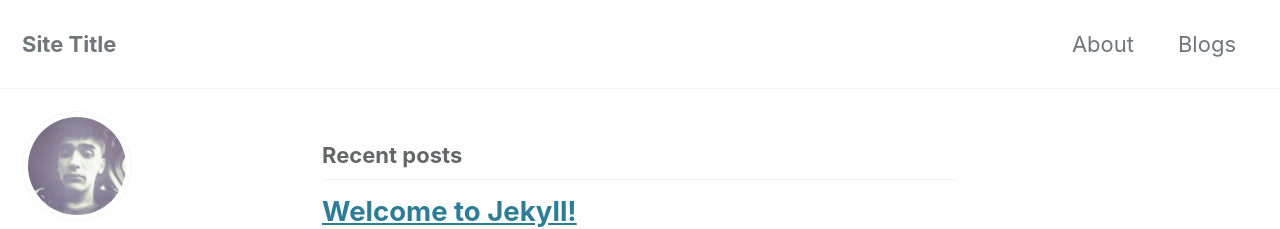
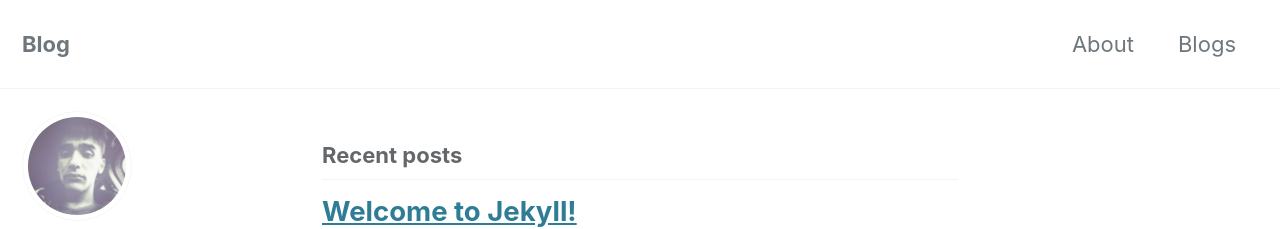
Before and after one commit to slahmer97/stevlulz.github.io, a Jekyll site: the page built from index.html, in a window 1280 px wide. Shown: the top 229 px of the page. Built offline with Jekyll 4.4.1, drawn with Linux system fonts in a browser that asks for light colours; cached includes are drawn as plain includes; nearby versions of some CDN libraries; the list of posts is cut into pages by our own code.

Commit message:
Update _config.yml

```diff
--- a/_config.yml
+++ b/_config.yml
@@ -16,7 +16,7 @@ minimal_mistakes_skin    : "default" # "air", "aqua", "contrast", "dark", "dirt"
 
 # Site Settings
 locale                   : "en-US"
-title                    : "Site Title"
+title                    : "Blog"
 title_separator          : "-"
 subtitle                 : # site tagline that appears below site title in masthead
 name                     : "SA Lamer"
@@ -30,7 +30,7 @@ masthead_title           : # overrides the website title displayed in the masthe
 # breadcrumbs            : false # true, false (default)
 words_per_minute         : 200
 comments:
-  provider               : # false (default), "disqus", "discourse", "facebook", "staticman", "staticman_v2", "utterances", "custom"
+  provider               : true# false (default), "disqus", "discourse", "facebook", "staticman", "staticman_v2", "utterances", "custom"
   disqus:
     shortname            : # https://help.disqus.com/customer/portal/articles/466208-what-s-a-shortname-
   discourse:
```
